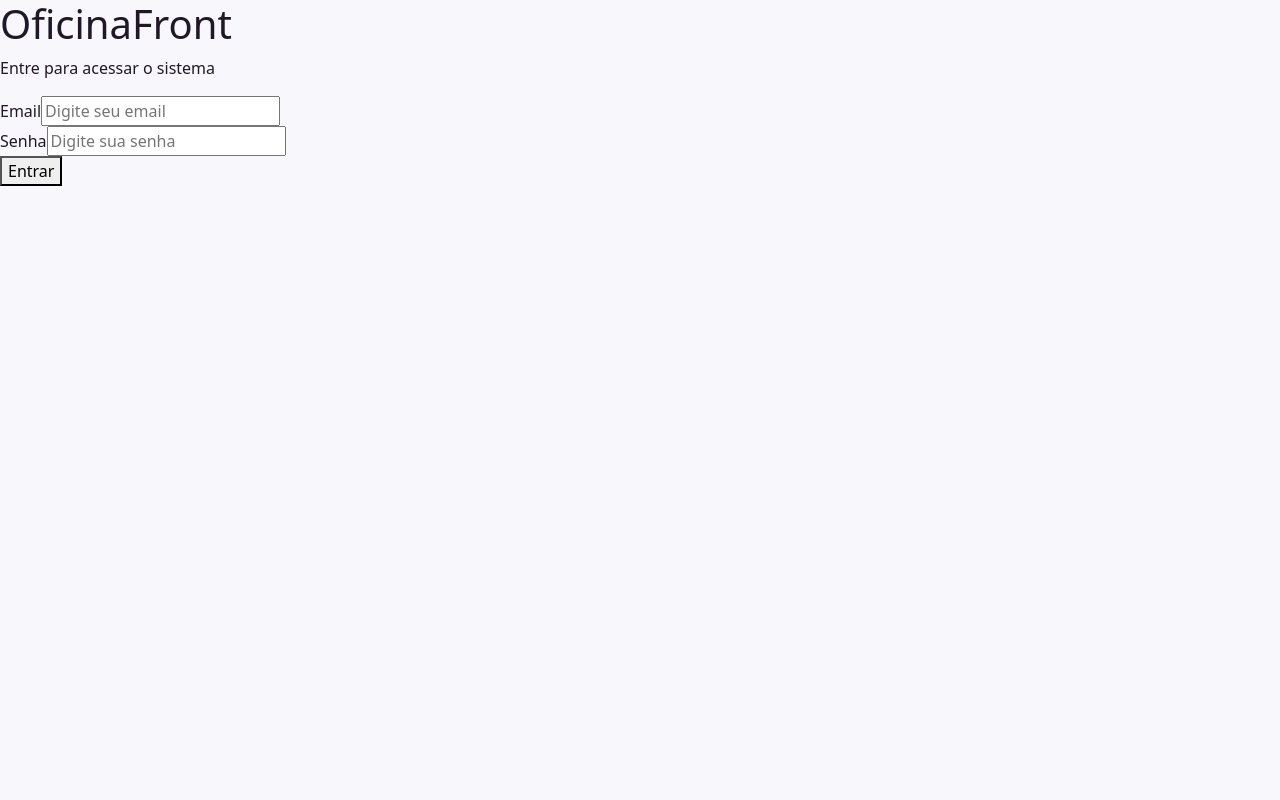
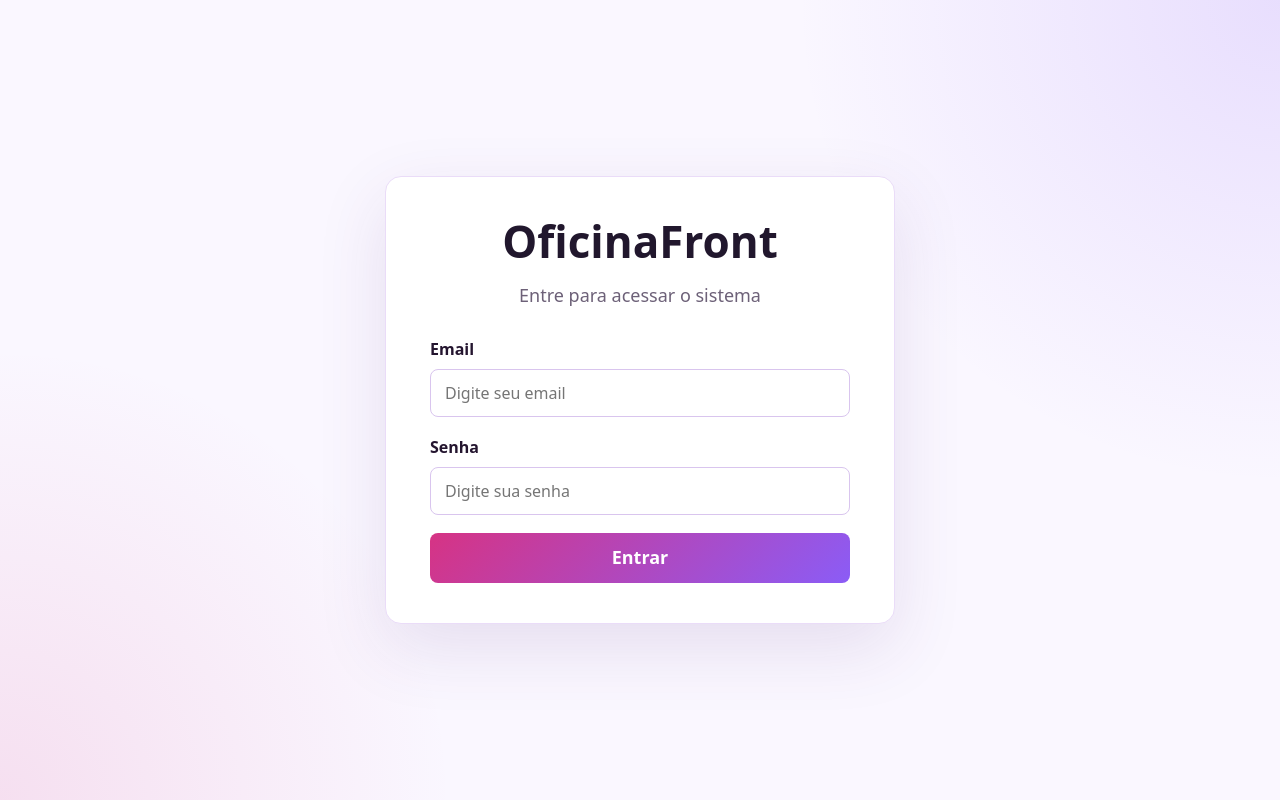
Before and after one commit to giuliaalencar/oficina-front, an Angular app: page /login in a window 1280 px wide. Built offline with nearby package versions, Linux system fonts and the light colour scheme.

Commit message:
Corrige layout do login

```diff
--- a/src/app/pages/login/login.css
+++ b/src/app/pages/login/login.css
@@ -0,0 +1,116 @@
+:host {
+  display: block;
+  min-height: 100vh;
+}
+
+.login-page {
+  min-height: 100vh;
+  display: grid;
+  place-items: center;
+  padding: 24px;
+  background:
+    radial-gradient(circle at top right, rgba(139, 92, 246, 0.16), transparent 32%),
+    radial-gradient(circle at bottom left, rgba(214, 51, 132, 0.12), transparent 30%),
+    #faf7ff;
+}
+
+.login-card {
+  width: min(100%, 510px);
+  padding: 40px 44px;
+  border: 1px solid #eadcf8;
+  border-radius: 16px;
+  background: #ffffff;
+  box-shadow: 0 24px 70px rgba(82, 45, 126, 0.12);
+}
+
+.login-card h1 {
+  margin: 0;
+  color: #21172d;
+  font-size: 44px;
+  line-height: 1.1;
+  font-weight: 800;
+  text-align: center;
+}
+
+.login-card p {
+  margin: 16px 0 28px;
+  color: #6d6178;
+  font-size: 18px;
+  text-align: center;
+}
+
+.login-error {
+  margin-bottom: 20px;
+  padding: 14px 16px;
+  border: 1px solid #ff9fbd;
+  border-radius: 8px;
+  color: #a30d36;
+  background: #fff0f5;
+  font-size: 15px;
+}
+
+.form-group {
+  margin-bottom: 18px;
+}
+
+.form-group label {
+  display: block;
+  margin-bottom: 8px;
+  color: #24152f;
+  font-size: 16px;
+  font-weight: 600;
+}
+
+.form-group input {
+  display: block;
+  width: 100%;
+  height: 48px;
+  padding: 0 14px;
+  border: 1px solid #d9c5ee;
+  border-radius: 8px;
+  color: #21172d;
+  background: #ffffff;
+  font: inherit;
+  outline: none;
+  box-sizing: border-box;
+  transition: border-color 0.2s ease, box-shadow 0.2s ease;
+}
+
+.form-group input:focus {
+  border-color: #8b5cf6;
+  box-shadow: 0 0 0 4px rgba(139, 92, 246, 0.14);
+}
+
+button {
+  width: 100%;
+  height: 50px;
+  border: 0;
+  border-radius: 8px;
+  color: #ffffff;
+  background: linear-gradient(135deg, #d63384, #8b5cf6);
+  font-size: 18px;
+  font-weight: 700;
+  cursor: pointer;
+  transition: transform 0.2s ease, filter 0.2s ease;
+}
+
+button:hover {
+  filter: brightness(0.96);
+  transform: translateY(-1px);
+}
+
+button:disabled {
+  cursor: not-allowed;
+  opacity: 0.7;
+  transform: none;
+}
+
+@media (max-width: 560px) {
+  .login-card {
+    padding: 32px 24px;
+  }
+
+  .login-card h1 {
+    font-size: 36px;
+  }
+}
--- a/src/app/pages/login/login.html
+++ b/src/app/pages/login/login.html
@@ -3,14 +3,15 @@
     <h1>OficinaFront</h1>
     <p>Entre para acessar o sistema</p>
 
-    <div *ngIf="erro" class="alert alert-danger">
+    <div *ngIf="erro" class="login-error">
       {{ erro }}
     </div>
 
     <form (ngSubmit)="entrar()">
       <div class="form-group">
-        <label>Email</label>
+        <label for="email">Email</label>
         <input
+          id="email"
           type="email"
           name="email"
           [(ngModel)]="email"
@@ -20,8 +21,9 @@
       </div>
 
       <div class="form-group">
-        <label>Senha</label>
+        <label for="senha">Senha</label>
         <input
+          id="senha"
           type="password"
           name="senha"
           [(ngModel)]="senha"
```
